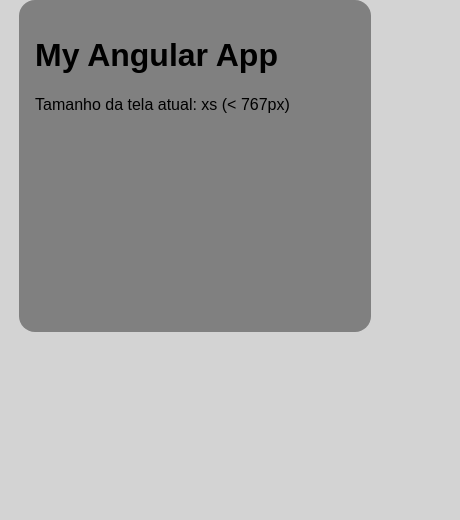
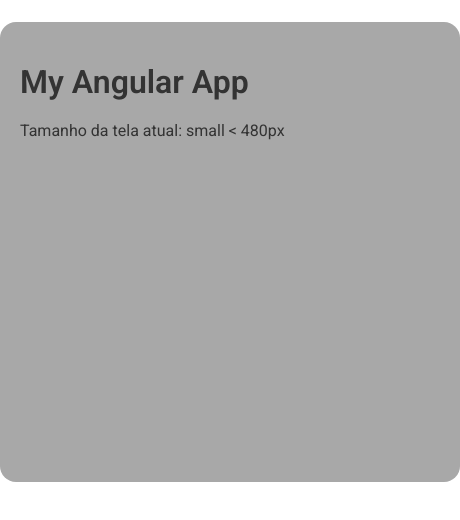
Before and after one commit to cidaluna/angular-teste-storybook, an Angular app: page / in a window 390 px wide. Shown: the top 520 px of the page, 460 px wide, since content can reach past the window. Built offline with nearby package versions, Linux system fonts and the light colour scheme.

Commit message:
Adjust mixins and colors to improve breakpoints

```diff
--- a/src/app/app.component.html
+++ b/src/app/app.component.html
@@ -1,5 +1,5 @@
 <div class="container">
-  <h1 class="container__text">My Angular App</h1>
-  <p>Tamanho da tela atual: {{ screenType }}</p>
+  <h1 class="container__title">My Angular App</h1>
+  <p class="container__p">Tamanho da tela atual: {{ screenType }}</p>
   <router-outlet />
 </div>
--- a/src/app/app.component.scss
+++ b/src/app/app.component.scss
@@ -3,11 +3,12 @@
 
 
 .container {
-  padding: 16px;
-  background-color: lightgreen;
+  padding: 20px;
+  background-color: white;
   border-radius: 16px;
+  margin: 22px auto 0 auto;
 
-  @include center-container(xxl); // valor default
+  @include center-container(md); // valor default
 
   @include respond-to(sm) { // exemplo se precisar de um breakpoint específico
     @include center-container(sm);
@@ -20,4 +21,12 @@
       @include center-container($breakpoint);
     }
   }
+
+  &__title {
+    @include heading-style;
+  }
+
+  &__p {
+    @include paragraph-style;
+  }
 }
--- a/src/app/app.component.ts
+++ b/src/app/app.component.ts
@@ -23,18 +23,20 @@
   }
 
   private setScreenType(width: number): void {
-    if (width < 767) {
-      this.screenType = 'xs (< 767px)';
-    } else if (width >= 768 && width < 1024) {
-      this.screenType = 'sm (< 1024px)';
-    } else if (width >= 1024 && width < 1440) {
-      this.screenType = 'md (< 1440px)';
-    } else if (width >= 1440 && width < 1600) {
-      this.screenType = 'lg (< 1600px)';
-     } else if (width >= 1601 && width < 1920) {
-      this.screenType = 'xl (< 1920px)';
+    if (width < 480) {
+      this.screenType = 'small < 480px';
+    } else if (width < 768) {
+      this.screenType = 'xs < 768px';
+    } else if (width < 1024) {
+      this.screenType = 'sm < 1024px';
+    } else if (width < 1440) {
+      this.screenType = 'md < 1440px';
+    } else if (width < 1600) {
+      this.screenType = 'lg < 1600px';
+    } else if (width < 1920) {
+      this.screenType = 'xl < 1920px';
     } else {
-      this.screenType = 'ultra (>= 1920px)';
+      this.screenType = 'ultra >= 1920px';
     }
   }
 }
--- a/src/index.html
+++ b/src/index.html
@@ -6,6 +6,9 @@
   <base href="/">
   <meta name="viewport" content="width=device-width, initial-scale=1">
   <link rel="icon" type="image/x-icon" href="favicon.ico">
+  <link rel="preconnect" href="https://fonts.googleapis.com">
+<link rel="preconnect" href="https://fonts.gstatic.com" crossorigin>
+<link href="https://fonts.googleapis.com/css2?family=Roboto:ital,wght@0,100..900;1,100..900&display=swap" rel="stylesheet">
 </head>
 <body>
   <app-root></app-root>
--- a/src/styles/_breakpoints.scss
+++ b/src/styles/_breakpoints.scss
@@ -1,14 +1,10 @@
 // Mapa com os breakpoints
 $breakpoints: (
-  xz: 0px,
-  xxs: 320px,
   xs: 480px,
   sm: 768px,
   md: 1024px,
-  ml: 1280px,
-  lg: 1366px,
-  xl: 1440px,
-  xxl: 1600px,
+  lg: 1440px,
+  xl: 1600px,
   ultra: 1920px
 );
 
--- a/src/styles/_mixin.scss
+++ b/src/styles/_mixin.scss
@@ -1,28 +1,50 @@
-$container-dimensions: (
-  xz: (width: 300px, height: 280px),
-  xxs: (width: 320px, height: 300px),
-  xs: (width: 340px, height: 320px),
-  sm: (width: 380px, height: 350px),
-  md: (width: 400px, height: 400px),
-  ml: (width: 420px, height: 450px),
-  lg: (width: 440px, height: 500px),
-  xl: (width: 480px, height: 550px),
-  xxl: (width: 500px, height: 600px),
-  ultra: (width: 520px, height: 650px)
+@use "./breakpoints" as *;
+
+$layout-dimensions: (
+  xs: (width: 320px, height: 320px),
+  sm: (width: 380px, height: 400px),
+  md: (width: 420px, height: 420px),
+  lg: (width: 480px, height: 500px),
+  xl: (width: 520px, height: 520px),
+  ultra: (width: 580px, height: 600px)
 );
 
 @mixin center-container($value) {
-  $settings: map-get($container-dimensions, $value);
+  $settings: map-get($layout-dimensions, $value);
 
   @if $settings != null {
     $width: map-get($settings, width);
     $height: map-get($settings, height);
 
-    margin: 0 auto;
-    background-color: gray;
+    background-color: #a8a8a8;
     width: $width;
     height: $height;
+    /* @debug "Aplicando breakpoint: #{$value} → width: #{$width}, height: #{$height}"; */
   } @else {
     @warn "Breakpoint `#{$value}` não encontrado em \$container-dimensions.";
   }
 }
+
+@mixin heading-style {
+  font-size: 2rem;
+  font-weight: 600;
+  color: #333;
+  line-height: 1.2;
+  margin-bottom: 10px;
+}
+
+@mixin paragraph-style {
+  font-size: 1rem;
+  color: #333;
+  font-weight: 400;
+  line-height: 1.6;
+  margin-bottom: 15px;
+
+  @include respond-to(sm) { // específico
+    font-size: 2.2rem;
+  }
+
+  @include respond-to(md) {
+    font-size: 1.4rem;
+  }
+}
--- a/src/styles/styles.scss
+++ b/src/styles/styles.scss
@@ -5,32 +5,34 @@
 body {
   margin: 0;
   padding: 0;
-  font-family: sans-serif;
-  background-color: lightgray; // padrão
+  font-family: "Roboto", sans-serif;
+  font-optical-sizing: auto;
+  font-style: normal;
+  //background-color: lightgray; // padrão
 
 
   @include breakpoints.respond-to(xs) {
-    background-color: green;
+    background-color: #008000;
   }
 
   @include breakpoints.respond-to(sm) {
-    background-color: purple;
+    background-color: #78ff78;
   }
 
   @include breakpoints.respond-to(md) {
-    background-color: blue;
+    background-color: #0000ff;
   }
 
   @include breakpoints.respond-to(lg) {
-    background-color: yellowgreen;
+    background-color: #799dff;
   }
 
   @include breakpoints.respond-to(xl) {
-    background-color: lightsalmon;
+    background-color: #f28500;
   }
 
   @include breakpoints.respond-to(ultra) {
-    background-color: blueviolet;
+    background-color: #ffc37a;
   }
 
 }
```
